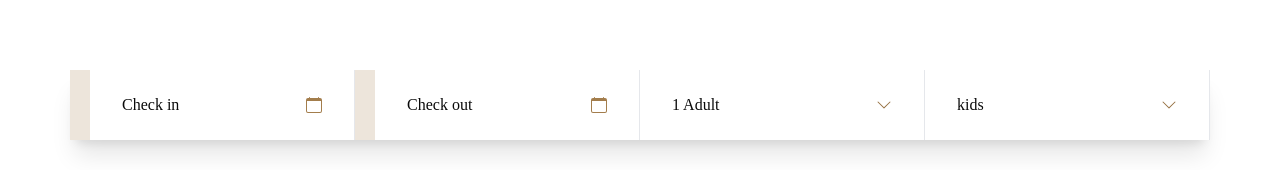
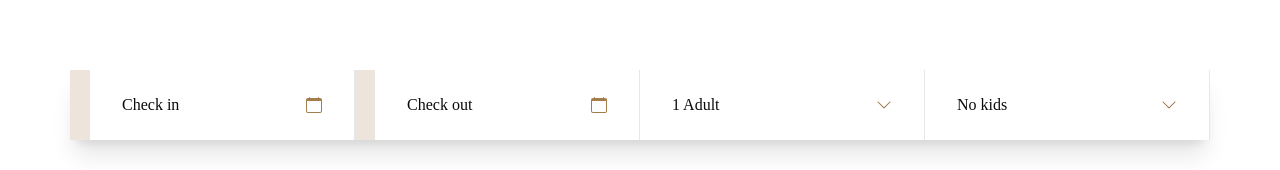
Before and after one commit to Sma-source/bookhotel, a React (Vite) app: page / in a window 1280 px wide. Shown: the part 782-952 px from the top of the page. Built offline with nearby package versions, Linux system fonts and the light colour scheme.

Commit message:
add kids context

```diff
--- a/src/components/KidsDropdown.jsx
+++ b/src/components/KidsDropdown.jsx
@@ -7,6 +7,7 @@ import { Menu } from "@headlessui/react";
 import { BsChevronDown } from "react-icons/bs";
 
 const list = [
+  { name: "0 Kids" },
   { name: "1 Kid" },
   { name: "2 Kids" },
   { name: "3 Kids" },
@@ -14,11 +15,12 @@ const list = [
 ];
 
 const KidsDropdown = () => {
+  const { kids, setKids } = useContext(RoomContext);
   return (
     <Menu as="div" className="w-full h-full bg-white relative">
       {/* btn */}
       <Menu.Button className="w-full h-full flex items-center justify-between px-8">
-        kids
+        {kids === "0 Kids" ? "No kids" : kids}
         <BsChevronDown className="text-base text-accent-hover" />
       </Menu.Button>
       {/* items */}
@@ -29,6 +31,7 @@ const KidsDropdown = () => {
         {list.map((li, index) => {
           return (
             <Menu.Item
+              onClick={() => setKids(li.name)}
               as="li"
               className="border-b last-of-type:border-b-0 h-12
             hover:bg-accent hover:text-white w-full flex justify-center
```
